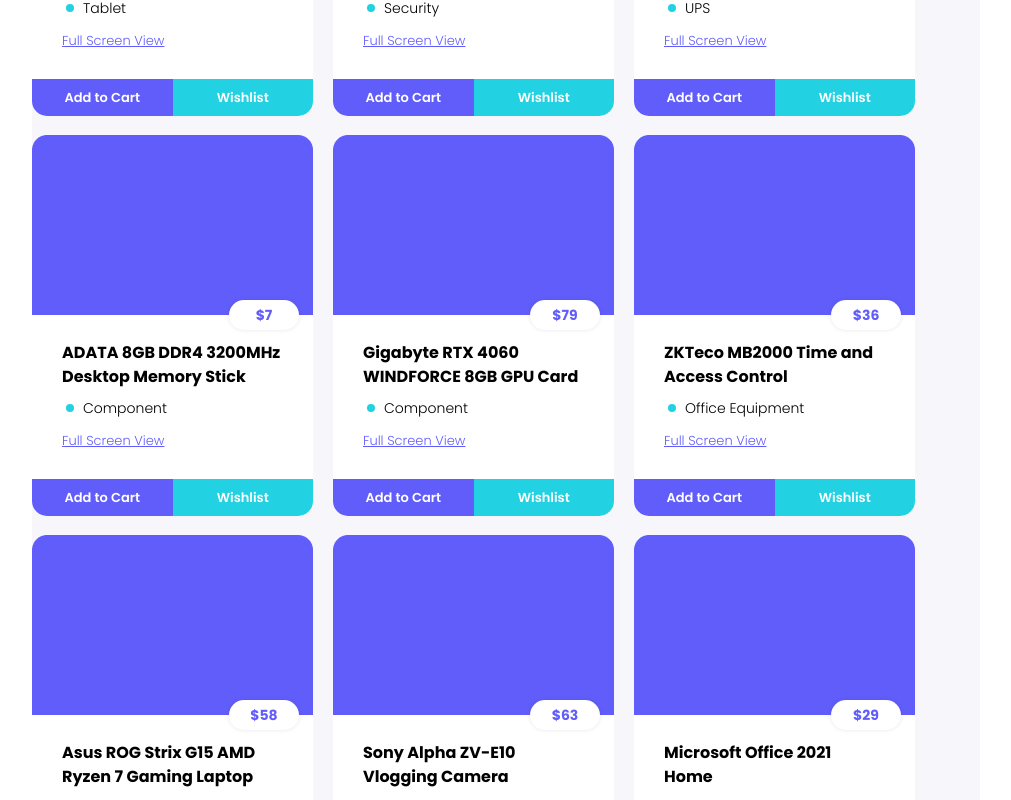
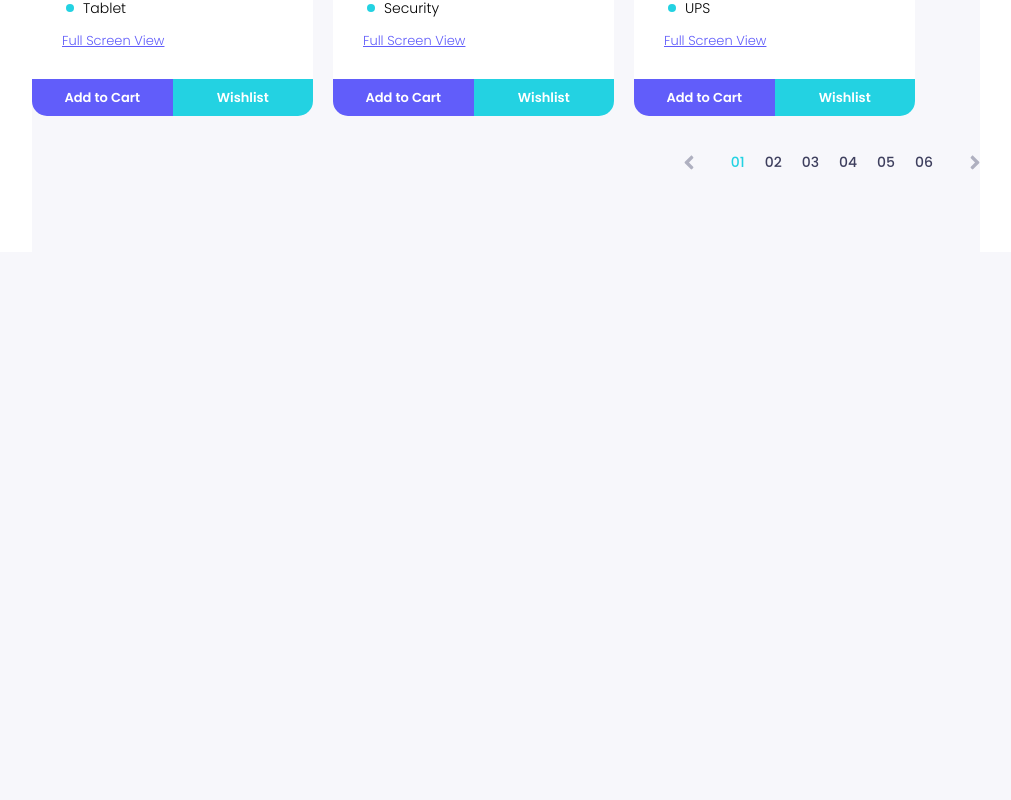
Before and after one commit to arafatYasir/Mernian, a React (Vite) app: page /store in a window 1280 px wide. Shown: the part 1696-2496 px from the top of the page, without its empty margins (236-1247 px from the left). After the commit the page ends 1948 px from the top, so only its background shows below. Built offline with nearby package versions, Linux system fonts and the light colour scheme.

Commit message:
Pagination added to store

```diff
--- a/src/pages/FriendsPage.jsx
+++ b/src/pages/FriendsPage.jsx
@@ -59,7 +59,7 @@
 
     const [currentPage, setCurrentPage] = useState(1);
     const friendsPerPage = 8;
-    const totalPages = friends.length / 8;
+    const totalPages = friends.length / friendsPerPage;
 
     const low = (currentPage * friendsPerPage) - friendsPerPage;
     const high = currentPage * friendsPerPage;
--- a/src/pages/StorePage.jsx
+++ b/src/pages/StorePage.jsx
@@ -1,6 +1,11 @@
+import { useState } from "react";
 import Product from "../components/Product";
+import RightArrowIcon from "../icons/RightArrowIcon";
+import LeftArrowIcon from "../icons/LeftArrowIcon";
 
 const StorePage = () => {
+    const [currentPage, setCurrentPage] = useState(1);
+
     const products = [
         { id: 1, name: "Intel Pentium G6400 10th Gen Special Deal PC", type: "PC", price: 12 },
         { id: 2, name: "HP Pavilion 15 Core i5 12th Gen Everyday Laptop", type: "Laptop", price: 38 },
@@ -76,6 +81,13 @@
         { id: 72, name: "HP LaserJet Pro M15a Monochrome Laser Printer", type: "Office Equipment", price: 32 },
     ];
 
+    const productsPerPage = 12;
+    const totalPages = products.length / productsPerPage;
+
+    const low = (currentPage * productsPerPage) - productsPerPage;
+    const high = currentPage * productsPerPage;
+
+
     return (
         <div className="w-[1185px] mt-9 mb-20">
             <h4 className="text-sm font-['Poppins'] font-bold">Categories</h4>
@@ -101,8 +113,34 @@
             {/* Products */}
             <div className="flex flex-wrap gap-[20px] mt-9">
                 {
-                    products.map(p => <Product key={p.id} name={p.name} price={p.price} type={p.type} />)
+                    products.slice(low, high).map(p => <Product key={p.id} name={p.name} price={p.price} type={p.type} />)
                 }
+            </div>
+
+            <div className="flex items-center justify-end mt-[37px] gap-[37px]">
+                <button
+                    disabled={currentPage === 1}
+                    onClick={() => setCurrentPage(prev => prev - 1)}
+                    className={`${currentPage === 1 ? "" : "cursor-pointer"}`}
+                >
+                    <LeftArrowIcon />
+                </button>
+                <div className="flex gap-5">
+                    {Array(totalPages).fill(1).map((_, idx) => (
+                        <span
+                            key={idx}
+                            onClick={() => setCurrentPage(idx + 1)}
+                            className={`text-[#3E3F5E] text-sm font-['Poppins'] font-medium ${idx + 1 === currentPage ? "text-[#23D2E2]" : ""} cursor-pointer`}
+                        >{(idx + 1) > 0 && (idx + 1) < 10 ? 0 : ""}{idx + 1}</span>
+                    ))}
+                </div>
+                <button
+                    disabled={currentPage === totalPages}
+                    onClick={() => setCurrentPage(prev => prev + 1)}
+                    className={`${currentPage === totalPages ? "" : "cursor-pointer"}`}
+                >
+                    <RightArrowIcon />
+                </button>
             </div>
         </div>
     );
```
